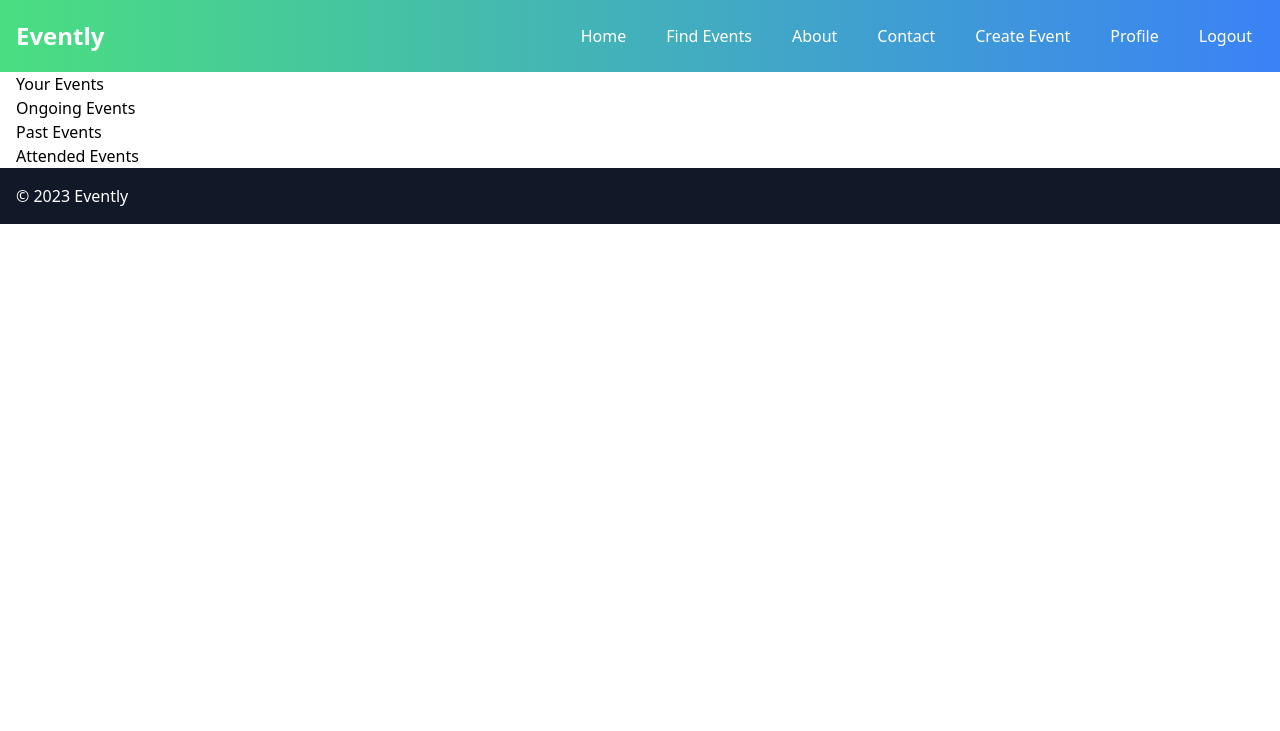
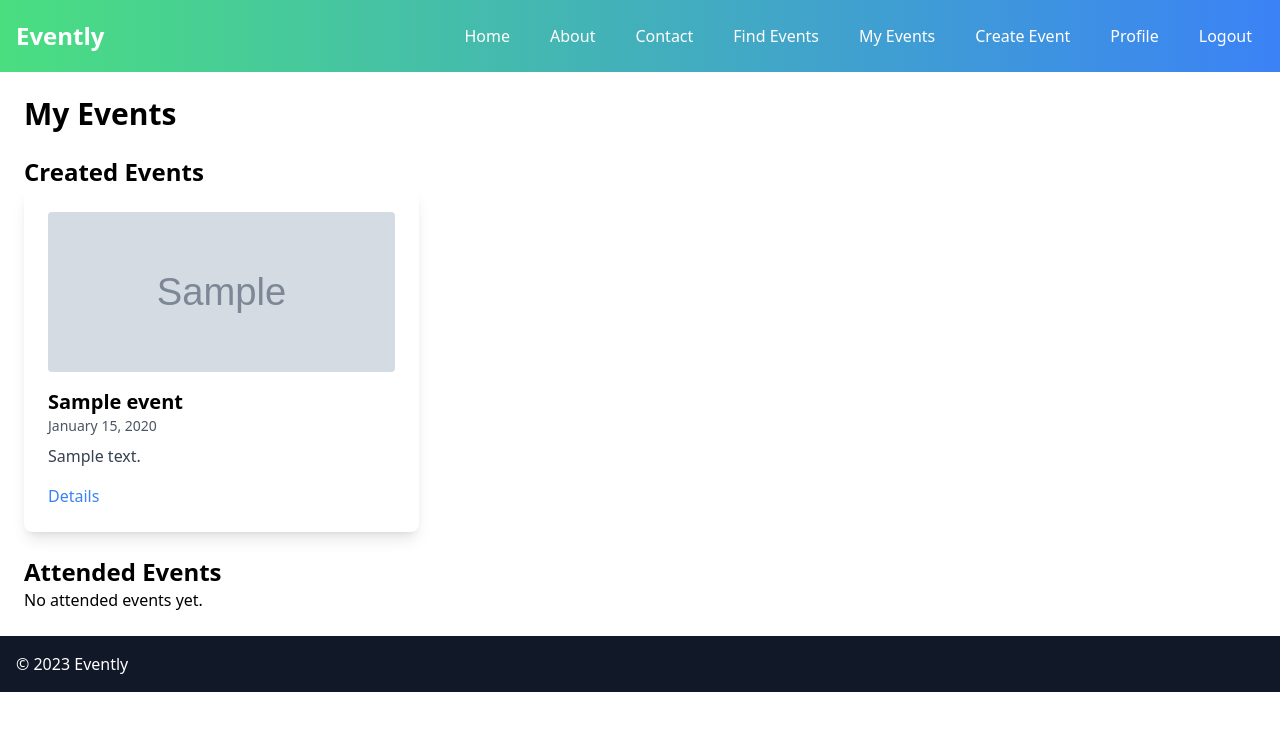
Before and after one commit to Harrow123/event_management_site, a PHP site: page /event_management_site/users/events in a window 1280 px wide. Shown: the top 731 px of the page. Run offline with PHP 8.4, Linux system fonts and the light colour scheme; the visitor is signed in with stand-in values (Sample User, id 1); tables that the repository leaves empty or names only in its code hold one stand-in row (values such as "Sample post"); grey boxes marked "Sample" are stand-in pictures; style sheets or scripts are compiled from the project's sources.

Commit message:
Fixed the issue where the mages wasn't showing for the my events page

```diff
--- a/app/Controllers/EventController.php
+++ b/app/Controllers/EventController.php
@@ -71,6 +71,31 @@ class EventController {
             'isOrganizer' => $isOrganizer,
             'attendees' => $attendees,
             'isAttending' => $isAttending
+        ]);
+    }
+
+    public function viewUserEvents() {
+        $userId = $_SESSION['user_id'] ?? null;
+        if (!$userId) {
+            // Redirect to login or handle not logged in user
+        }
+
+        $createdEvents = $this->eventModel->getUserCreatedEvents($userId);
+        $attendedEvents = $this->eventModel->getUserAttendedEvents($userId);
+
+        // Append the image URL to each created event
+        foreach ($createdEvents as $key => $event) {
+            $createdEvents[$key]['image_url'] = '/event_management_site/public/assets/images/event_images/' . $event['image_path'];
+        }
+
+        // Append the image URL to each attended event
+        foreach ($attendedEvents as $key => $event) {
+            $attendedEvents[$key]['image_url'] = '/event_management_site/public/assets/images/event_images/' . $event['image_path'];
+        }
+
+        echo $this->twig->render('users/my-events.html.twig', [
+            'createdEvents' => $createdEvents,
+            'attendedEvents' => $attendedEvents
         ]);
     }
 
--- a/app/Models/Event.php
+++ b/app/Models/Event.php
@@ -12,6 +12,25 @@ class Event {
         // Fetch all events from the database
         $stmt = $this->db->query("SELECT * FROM events WHERE is_approved");
         return $stmt->fetchAll();
+    }
+
+    public function getUserCreatedEvents($userId) {
+        $stmt = $this->db->prepare("SELECT * FROM Events WHERE organizer_id = :userId ORDER BY start_date DESC");
+        $stmt->bindParam(':userId', $userId, PDO::PARAM_INT);
+        $stmt->execute();
+        return $stmt->fetchAll(PDO::FETCH_ASSOC);
+    }
+
+    public function getUserAttendedEvents($userId) {
+        $stmt = $this->db->prepare("
+            SELECT e.* FROM Events e
+            JOIN Bookings b ON e.event_id = b.event_id
+            WHERE b.user_id = :userId AND b.status = 'Attending'
+            ORDER BY e.start_date DESC
+        ");
+        $stmt->bindParam(':userId', $userId, PDO::PARAM_INT);
+        $stmt->execute();
+        return $stmt->fetchAll(PDO::FETCH_ASSOC);
     }
 
     public function isUserAttending($eventId, $userId) {
@@ -76,7 +95,7 @@ class Event {
     }
 
     public function getAllEventsWithOrganizer() {
-        // Example SQL query that joins the events table with the users table
+        // SQL query that joins the events table with the users table
         // to get the organizer's name. Adjust according to your database schema.
         $sql = "SELECT e.*, u.name as organizer_name FROM events e JOIN users u ON e.organizer_id = u.user_id";
         $stmt = $this->db->query($sql);
--- a/app/Views/layouts/header.php
+++ b/app/Views/layouts/header.php
@@ -14,11 +14,13 @@
             <!-- Navigation Links -->
             <div class="hidden md:flex items-center space-x-4">
                 <a href="<?php echo $base_url; ?>" class="hover:bg-white hover:text-green-400 px-3 py-2 rounded transition">Home</a>
-                <a href="<?php echo $base_url; ?>events" class="hover:bg-white hover:text-green-400 px-3 py-2 rounded transition">Find Events</a>
                 <a href="<?php echo $base_url; ?>about" class="hover:bg-white hover:text-green-400 px-3 py-2 rounded transition">About</a>
                 <a href="<?php echo $base_url; ?>contact" class="hover:bg-white hover:text-green-400 px-3 py-2 rounded transition">Contact</a>
+                <a href="<?php echo $base_url; ?>events" class="hover:bg-white hover:text-green-400 px-3 py-2 rounded transition">Find Events</a>
+
                 <!-- Conditional authentication links -->
                 <?php if ($authentication->isLoggedIn()) : ?>
+                    <a href="<?php echo $base_url; ?>users/events" class="hover:bg-white hover:text-green-400 px-3 py-2 rounded transition">My Events</a>
                     <a href="<?php echo $base_url; ?>events/create" class="hover:bg-white hover:text-green-400 px-3 py-2 rounded transition">Create Event</a>
                     <a href="<?php echo $base_url; ?>users/profile" class="hover:bg-white hover:text-green-400 px-3 py-2 rounded transition">Profile</a>
                     <a href="<?php echo $base_url; ?>auth/logout" class="hover:bg-white hover:text-green-400 px-3 py-2 rounded transition">Logout</a>
--- /dev/null
+++ b/app/Views/users/my-events.html.twig
@@ -0,0 +1,39 @@
+{% block content %}
+    <div class="container mx-auto p-6">
+        <h1 class="text-3xl font-semibold mb-6">My Events</h1>
+
+        <h2 class="text-2xl font-semibold mt-4">Created Events</h2>
+        {% if createdEvents|length > 0 %}
+            <div class="grid grid-cols-1 sm:grid-cols-2 lg:grid-cols-3 gap-6">
+                {% for event in createdEvents %}
+                    <div class="bg-white rounded-lg shadow-lg p-6 hover:shadow-xl transition">
+                        <img src="{{ event.image_url }}" alt="{{ event.title }}" class="w-full h-40 object-cover rounded mb-4">
+                        <h3 class="text-xl font-semibold">{{ event.title }}</h3>
+                        <p class="text-gray-600 text-sm">{{ event.start_date|date('F j, Y') }}</p>
+                        <p class="text-gray-700 mt-2">{{ event.description }}</p>
+                        <a href="/event_management_site/events/details/{{ event.event_id }}" class="text-blue-500 hover:underline mt-4 inline-block">Details</a>
+                    </div>
+                {% endfor %}
+            </div>
+        {% else %}
+            <p>No events created yet.</p>
+        {% endif %}
+
+        <h2 class="text-2xl font-semibold mt-6">Attended Events</h2>
+        {% if attendedEvents|length > 0 %}
+            <div class="grid grid-cols-1 sm:grid-cols-2 lg:grid-cols-3 gap-6">
+                {% for event in attendedEvents %}
+                    <div class="bg-white rounded-lg shadow-lg p-6 hover:shadow-xl transition">
+                        <img src="{{ event.image_url }}" alt="{{ event.title }}" class="w-full h-40 object-cover rounded mb-4">
+                        <h3 class="text-xl font-semibold">{{ event.title }}</h3>
+                        <p class="text-gray-600 text-sm">{{ event.start_date|date('F j, Y') }}</p>
+                        <p class="text-gray-700 mt-2">{{ event.description }}</p>
+                        <a href="/event_management_site/events/details/{{ event.event_id }}" class="text-blue-500 hover:underline mt-4 inline-block">Details</a>
+                    </div>
+                {% endfor %}
+            </div>
+        {% else %}
+            <p>No attended events yet.</p>
+        {% endif %}
+    </div>
+{% endblock %}
--- a/index.php
+++ b/index.php
@@ -111,8 +111,9 @@ switch ($uri) {
     case 'users/events':
         // Handle user's events page, including ongoing, past, and attended events
         $userId = $_GET['id'] ?? 1; // Get the user ID from the query parameter
-        $controller = new UserController($twig,$pdo);
-        $controller->userEvents($userId);
+        // $controller = new UserController($twig,$pdo);
+        $controller = new EventController($twig, $pdo, $base_url);
+        $controller->viewUserEvents($userId);
         break;
     case 'auth/logout':
         $controller = new Authentication();
```
